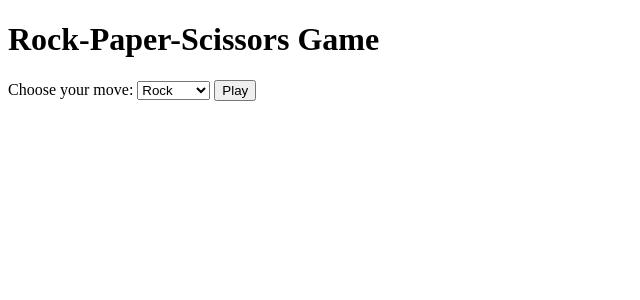
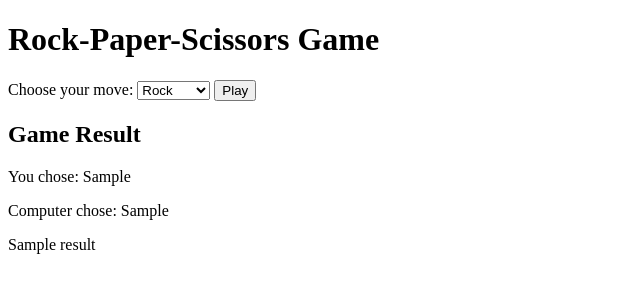
Before and after one commit to eatingC0933/RockPaperScissorsGame, a Spring app: template src/main/resources/templates/play.html in a window 1280 px wide. Shown: the top 300 px of the page, without its empty margins (0-640 px from the left). Run offline with Thymeleaf, Linux system fonts and the light colour scheme; the template is opened without the code that fills it: most values are stand-ins (such as "Sample title", 1, 10 or a date in 2020); data that the repository does not hold is empty.

Commit message:
Update play.html

```diff
--- a/src/main/resources/templates/play.html
+++ b/src/main/resources/templates/play.html
@@ -6,14 +6,26 @@
 </head>
 <body>
 <h1>Rock-Paper-Scissors Game</h1>
-<form action="/result" method="post">
+
+<form th:action="@{/play}" method="post">
     <label for="choice">Choose your move:</label>
-    <select name="playerChoice" id="choice">
+    <select name="choice" id="choice" required>
         <option value="Rock">Rock</option>
         <option value="Paper">Paper</option>
         <option value="Scissors">Scissors</option>
     </select>
     <button type="submit">Play</button>
+
+
+
 </form>
+
+
+<h2>Game Result</h2>
+<p th:if="${playerChoice}" th:text="'You chose: ' + ${playerChoice}"></p>
+<p th:if="${computerChoice}" th:text="'Computer chose: ' + ${computerChoice}"></p>
+<p th:if="${result}" th:text="${result}"></p>
+
+
 </body>
 </html>
```
